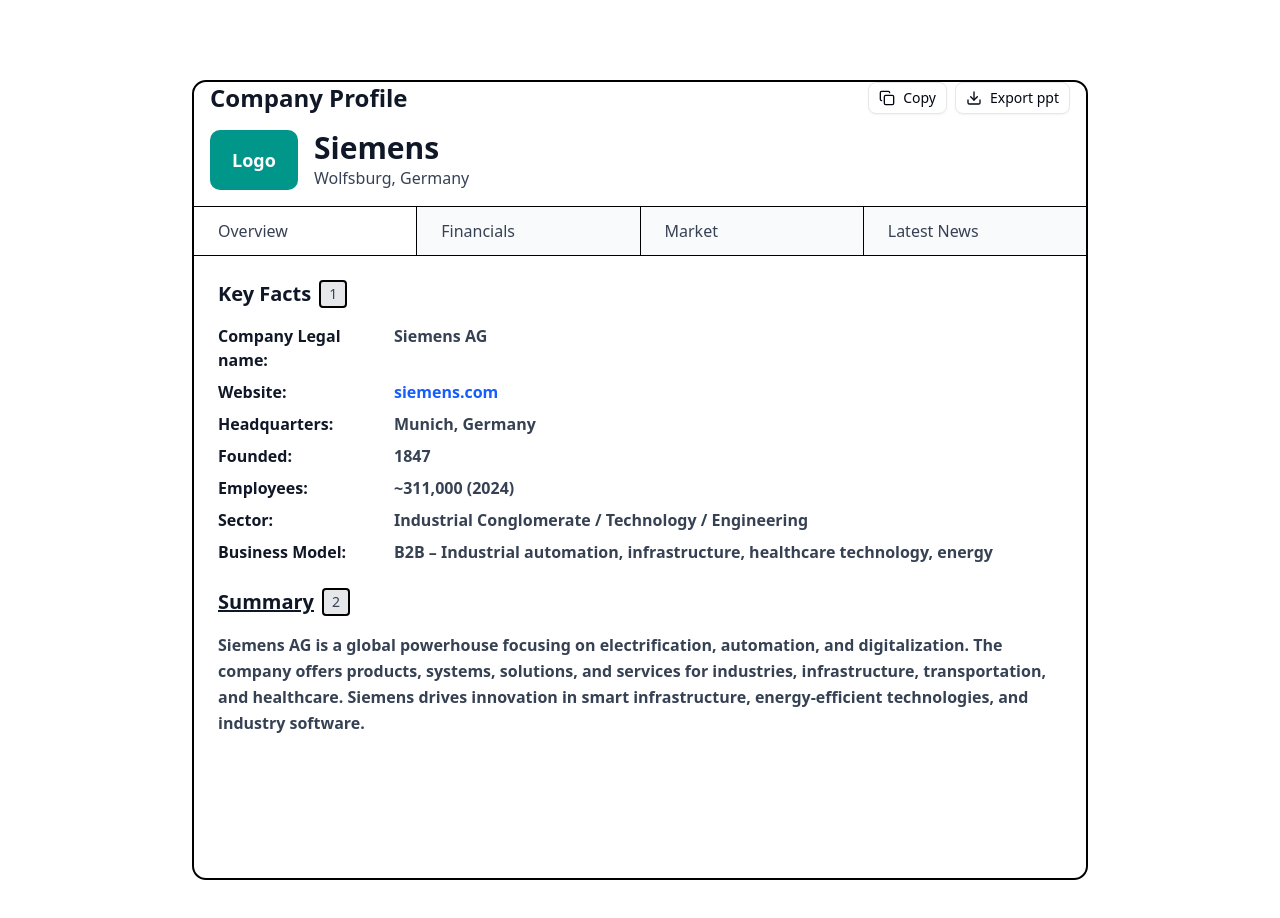
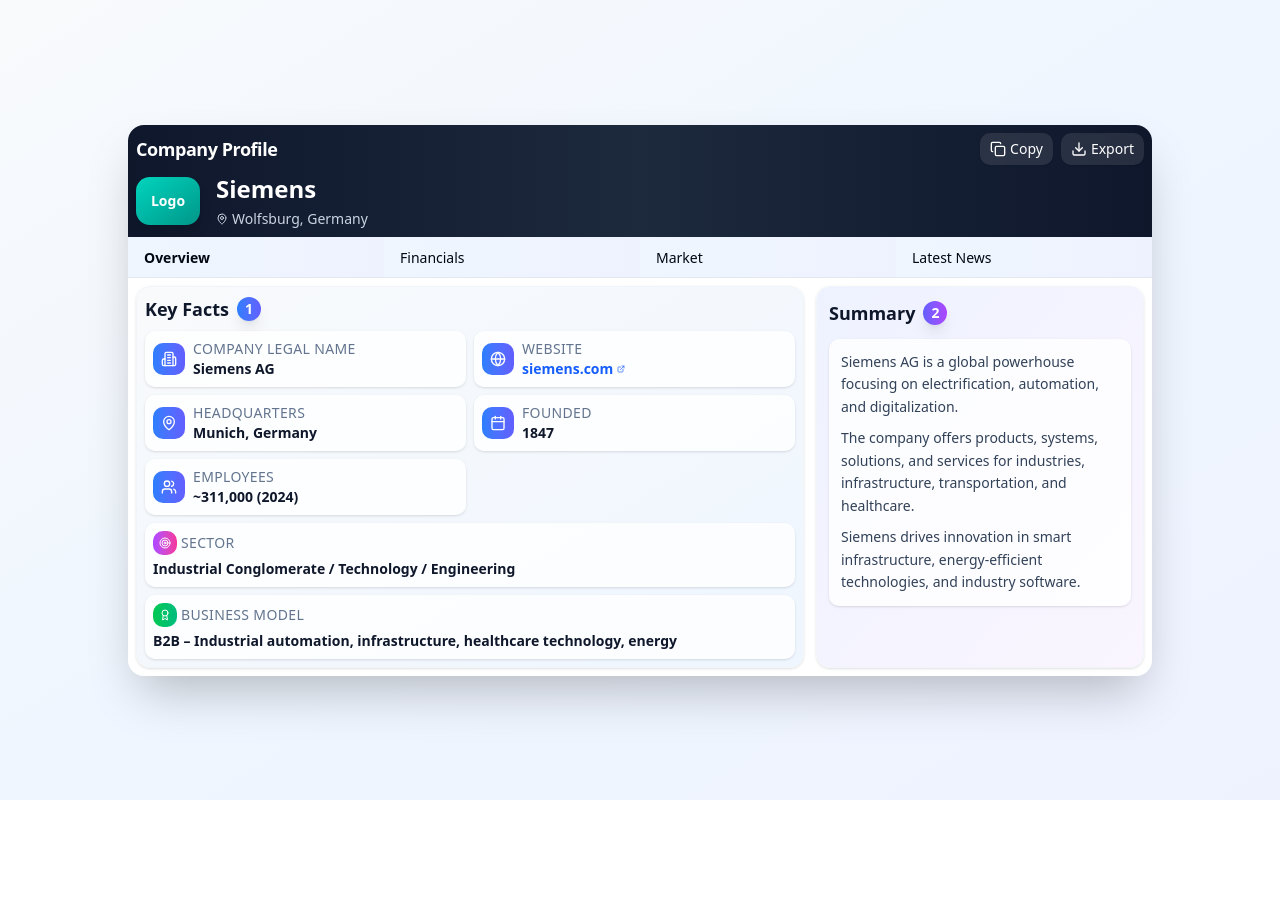
Before and after one commit to Trilokrana/web, a Next.js app: page /companyProfile in a window 1280 px wide. Shown: the top 918 px of the page. After the commit the page ends 800 px from the top, so only its background shows below. Built offline with nearby package versions, Linux system fonts and the light colour scheme.

Commit message:
reduce card size and polish the complte ui

```diff
--- a/src/app/companyProfile/page.js
+++ b/src/app/companyProfile/page.js
@@ -1,162 +1,174 @@
-import { Button } from "@/components/ui/button";
-import { Card, CardContent, CardHeader } from "@/components/ui/card";
-import { Badge } from "@/components/ui/badge";
-import { Copy, Download } from "lucide-react";
-import Link from "next/link";
+import { Button } from "@/components/ui/button"
+import { Card, CardContent, CardHeader } from "@/components/ui/card"
+import { Badge } from "@/components/ui/badge"
+import {
+    Copy,
+    Download,
+    ExternalLink,
+    MapPin,
+    Calendar,
+    Users,
+    Building2,
+    Globe,
+    Target,
+    Award,
+} from "lucide-react"
+import Link from "next/link"
 
 export default function Component() {
     return (
-        <div className="">
-            <Card className="max-w-4xl mx-auto min-h-screen border-2 border-black my-20 rounded-xl">
-                <CardHeader className="pb-4">
-                    <div className="flex items-center justify-between mx-4">
-                        <h1 className="text-2xl font-bold text-gray-900 ">
-                            Company Profile
-                        </h1>
+        <div className="min-h-screen bg-gradient-to-br from-slate-50 via-blue-50 to-indigo-50 p-4 flex items-center justify-center">
+            <div className="w-full max-w-5xl">
+                <Card className="bg-white/95 backdrop-blur-sm border-0 shadow-2xl rounded-2xl overflow-hidden">
+                    <CardHeader className="bg-gradient-to-r from-slate-900 via-slate-800 to-slate-900 text-white p-2">
+                        <div className="flex items-center justify-between">
+                            <h1 className="text-lg font-bold tracking-tight">Company Profile</h1>
                             <div className="flex gap-2">
                                 <Button
-                                variant="outline"
+                                    variant="secondary"
                                     size="sm"
-                                className="gap-2 bg-transparent"
+                                    className="gap-1 bg-white/10 hover:bg-white/20 text-white border-white/20 backdrop-blur-sm transition-all duration-300 rounded-lg text-sm px-2 py-1"
                                 >
-                                <Copy className="w-4 h-4" />
+                                    <Copy className="w-3 h-3" />
                                     Copy
                                 </Button>
                                 <Button
-                                variant="outline"
+                                    variant="secondary"
                                     size="sm"
-                                className="gap-2 bg-transparent"
+                                    className="gap-1 bg-white/10 hover:bg-white/20 text-white border-white/20 backdrop-blur-sm transition-all duration-300 rounded-lg text-sm px-2 py-1"
                                 >
-                                <Download className="w-4 h-4" />
-                                Export ppt
+                                    <Download className="w-3 h-3" />
+                                    Export
                                 </Button>
                             </div>
                         </div>
-
-                    <div className="flex items-center gap-4 mt-4 mx-4">
-                        <div className="w-22 h-15 bg-teal-600 rounded-lg flex items-center justify-center text-white font-bold text-lg">
+                        <div className="flex items-center gap-4 mt-2">
+                            <div className="w-16 h-12 bg-gradient-to-br from-teal-400 to-teal-600 rounded-xl flex items-center justify-center text-white font-bold text-sm shadow-lg">
                                 Logo
                             </div>
-                        <div>
-                            <h2 className="text-3xl font-bold text-gray-900">Siemens</h2>
-                            <p className="text-gray-700">Wolfsburg, Germany</p>
+                            <div className="flex-1">
+                                <h2 className="text-2xl font-bold mb-1">Siemens</h2>
+                                <p className="text-slate-300 flex items-center gap-1 text-sm">
+                                    <MapPin className="w-3 h-3" />
+                                    Wolfsburg, Germany
+                                </p>
                             </div>
                         </div>
                     </CardHeader>
-
-                <CardContent className="p-0">
-                    <div className="border-t border-black ">
-                        <div className="flex border-b border-black">
-                            <div className="flex-1 px-6 py-3 border-r border-black bg-white">
-                                <span className="font-medium text-gray-700 ">Overview</span>
+                    <div className="bg-white border-b border-slate-200">
+                        <div className="flex">
+                            <div className="flex-1 px-4 py-2 bg-gradient-to-r from-blue-50 to-indigo-50">
+                                <span className="font-semibold text-sm">Overview</span>
                             </div>
-                            <div className="flex-1 px-6 py-3 border-r border-black bg-gray-50">
-                                <span className="font-medium text-gray-700">Financials</span>
+                            <div className="flex-1 px-4 py-2 bg-gradient-to-r from-blue-50 to-indigo-50">
+                                <span className="font-medium text-sm">Financials</span>
                             </div>
-                            <div className="flex-1 px-6 py-3 border-r border-black bg-gray-50">
-                                <span className="font-medium text-gray-700">Market</span>
+                            <div className="flex-1 px-4 py-2 bg-gradient-to-r from-blue-50 to-indigo-50">
+                                <span className="font-medium text-sm">Market</span>
                             </div>
-                            <div className="flex-1 px-6 py-3 bg-gray-50">
-                                <span className="font-medium text-gray-700">Latest News</span>
+                            <div className="flex-1 px-4 py-2 bg-gradient-to-r from-blue-50 to-indigo-50">
+                                <span className="font-medium text-sm">Latest News</span>
                             </div>
                         </div>
                     </div>
-
-                    <div className="p-6 space-y-6">
-                        <div>
-                            <div className="flex items-center gap-2 mb-4">
-                                <h3 className="text-xl font-bold text-gray-900">Key Facts</h3>
-                                <Badge
-                                    variant="secondary"
-                                    className="rounded w-7 h-7 p-0 flex items-center justify-center text-sm bg-gray-200 text-gray-700 border-2 border-black"
-                                >
+                    <CardContent className="p-2">
+                        <div className="grid grid-cols-12 gap-3">
+                            <div className="col-span-8">
+                                <div className="bg-gradient-to-br from-slate-50 to-blue-50 rounded-xl p-2 shadow-sm border border-slate-100 h-full">
+                                    <div className="flex items-center gap-2 mb-2">
+                                        <h3 className="text-lg font-bold text-slate-900">Key Facts</h3>
+                                        <Badge className="rounded-full w-6 h-6 p-0 flex items-center justify-center text-sm bg-gradient-to-r from-blue-500 to-indigo-500 text-white font-bold shadow-lg border-0">
                                             1
                                         </Badge>
                                     </div>
+                                    <div className="grid grid-cols-2 gap-2 mb-2">
+                                        {[
+                                            { label: "Company Legal Name", value: "Siemens AG", icon: Building2 },
+                                            { label: "Website", value: "siemens.com", isLink: true, icon: Globe },
+                                            { label: "Headquarters", value: "Munich, Germany", icon: MapPin },
+                                            { label: "Founded", value: "1847", icon: Calendar },
+                                            { label: "Employees", value: "~311,000 (2024)", icon: Users },
 
-                            <div className="grid gap-2 text-md">
-                                <div className="flex">
-                                    <span className="font-bold text-gray-900 w-44">
-                                        Company Legal name:
-                                    </span>
-                                    <span className="text-gray-700 font-semibold">
-                                        Siemens AG
+                                        ].map((item, index) => (
+                                            <div
+                                                key={index}
+                                                className="flex items-center gap-2 p-2 bg-white/80 rounded-lg hover:bg-white transition-all duration-300 group shadow-sm"
+                                            >
+                                                <div className="w-8 h-8 bg-gradient-to-r from-blue-500 to-indigo-500 rounded-lg flex items-center justify-center flex-shrink-0">
+                                                    <item.icon className="w-4 h-4 text-white" />
+                                                </div>
+                                                <div className="min-w-0 flex-1">
+                                                    <p className="text-sm font-medium text-slate-500 uppercase tracking-wide">{item.label}</p>
+                                                    {item.isLink ? (
+                                                        <Link
+                                                            href={`https://${item.value}`}
+                                                            className="text-blue-600 hover:text-blue-800 font-semibold flex items-center gap-1 hover:underline transition-all duration-300 text-sm"
+                                                        >
+                                                            {item.value}
+                                                            <ExternalLink className="w-2 h-2" />
+                                                        </Link>
+                                                    ) : (
+                                                        <p className="text-slate-900 font-semibold text-sm">{item.value}</p>
+                                                    )}
+                                                </div>
+                                            </div>
+                                        ))}
+                                    </div>
+                                    <div className="grid grid-cols-1 gap-2">
+                                        <div className="p-2 bg-white/80 rounded-lg shadow-sm">
+                                            <div className="flex items-center gap-1 mb-1">
+                                                <div className="w-6 h-6 bg-gradient-to-r from-purple-500 to-pink-500 rounded-lg flex items-center justify-center">
+                                                    <Target className="w-3 h-3 text-white" />
+                                                </div>
+                                                <span className="text-sm font-medium text-slate-500 uppercase tracking-wide">Sector</span>
+                                            </div>
+                                            <p className="text-slate-900 font-semibold text-sm">
+                                                Industrial Conglomerate / Technology / Engineering
+                                            </p>
+                                        </div>
+                                        <div className="p-2 bg-white/80 rounded-lg shadow-sm">
+                                            <div className="flex items-center gap-1 mb-1">
+                                                <div className="w-6 h-6 bg-gradient-to-r from-green-500 to-emerald-500 rounded-lg flex items-center justify-center">
+                                                    <Award className="w-3 h-3 text-white" />
+                                                </div>
+                                                <span className="text-sm font-medium text-slate-500 uppercase tracking-wide">
+                                                    Business Model
                                                 </span>
                                             </div>
-                                <div className="flex">
-                                    <span className="font-bold text-gray-900 w-44 ">
-                                        Website:
-                                    </span>
-                                    <Link
-                                        href="https://siemens.com"
-                                        className="text-blue-600 hover:underline font-semibold"
-                                    >
-                                        siemens.com
-                                    </Link>
-                                </div>
-                                <div className="flex">
-                                    <span className="font-bold text-gray-900 w-44">
-                                        Headquarters:
-                                    </span>
-                                    <span className="text-gray-700 font-semibold">
-                                        Munich, Germany
-                                    </span>
-                                </div>
-                                <div className="flex">
-                                    <span className="font-bold text-gray-900 w-44">Founded:</span>
-                                    <span className="text-gray-700 font-semibold">1847</span>
-                                </div>
-                                <div className="flex">
-                                    <span className="font-bold text-gray-900 w-44">
-                                        Employees:
-                                    </span>
-                                    <span className="text-gray-700 font-semibold">
-                                        ~311,000 (2024)
-                                    </span>
-                                </div>
-                                <div className="flex">
-                                    <span className="font-bold text-gray-900 w-44">Sector:</span>
-                                    <span className="text-gray-700 font-semibold">
-                                        Industrial Conglomerate / Technology / Engineering
-                                    </span>
-                                </div>
-                                <div className="flex">
-                                    <span className="font-bold text-gray-900 w-44">
-                                        Business Model:
-                                    </span>
-                                    <span className="text-gray-700 font-semibold">
-                                        B2B – Industrial automation, infrastructure, healthcare
-                                        technology, energy
-                                    </span>
+                                            <p className="text-slate-900 font-semibold text-sm">
+                                                B2B – Industrial automation, infrastructure, healthcare technology, energy
+                                            </p>
                                         </div>
                                     </div>
                                 </div>
-
-                        <div>
-                            <div className="flex items-center gap-2 mb-4">
-                                <h3 className="text-xl font-bold text-gray-900 underline">
-                                    Summary
-                                </h3>
-                                <Badge
-                                    variant="secondary"
-                                    className="rounded w-7 h-7 p-0 flex items-center justify-center text-sm bg-gray-200 text-gray-700 border-2 border-black "
-                                >
+                            </div>
+                            <div className="col-span-4">
+                                <div className="bg-gradient-to-br from-indigo-50 to-purple-50 rounded-xl p-3 shadow-sm border border-slate-100 h-full">
+                                    <div className="flex items-center gap-2 mb-3">
+                                        <h3 className="text-lg font-bold text-slate-900">Summary</h3>
+                                        <Badge className="rounded-full w-6 h-6 p-0 flex items-center justify-center text-sm bg-gradient-to-r from-indigo-500 to-purple-500 text-white font-bold shadow-lg border-0">
                                             2
                                         </Badge>
                                     </div>
-
-                            <p className="text-gray-700 leading-relaxed font-semibold">
-                                Siemens AG is a global powerhouse focusing on electrification,
-                                automation, and digitalization. The company offers products,
-                                systems, solutions, and services for industries, infrastructure,
-                                transportation, and healthcare. Siemens drives innovation in
-                                smart infrastructure, energy-efficient technologies, and
-                                industry software.
+                                    <div className="bg-white/80 rounded-lg p-3 shadow-sm">
+                                        <p className="text-slate-700 leading-relaxed font-medium text-sm mb-2">
+                                            Siemens AG is a global powerhouse focusing on electrification, automation, and digitalization.
                                         </p>
+                                        <p className="text-slate-700 leading-relaxed font-medium text-sm mb-2">
+                                            The company offers products, systems, solutions, and services for industries, infrastructure,
+                                            transportation, and healthcare.
+                                        </p>
+                                        <p className="text-slate-700 leading-relaxed font-medium text-sm">
+                                            Siemens drives innovation in smart infrastructure, energy-efficient technologies, and industry
+                                            software.
+                                        </p>
+                                    </div>
+                                </div>
                             </div>
                         </div>
                     </CardContent>
                 </Card>
             </div>
-    );
+        </div>
+    )
 }
```
Lines whose indentation alone changed are shown as unchanged.
